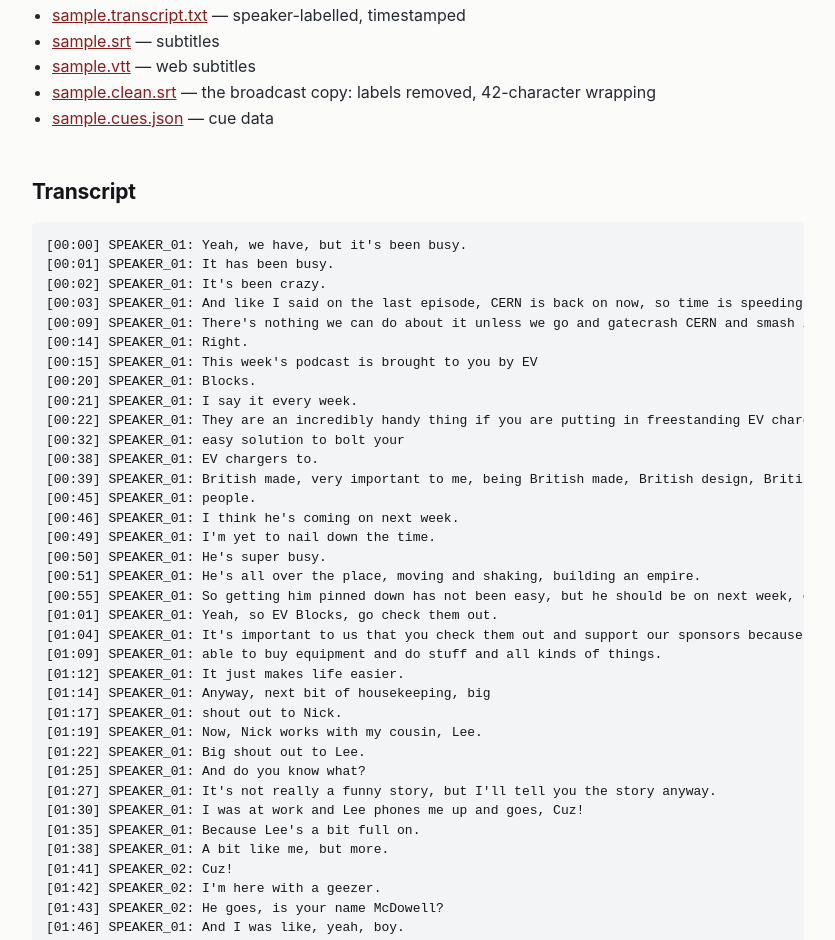
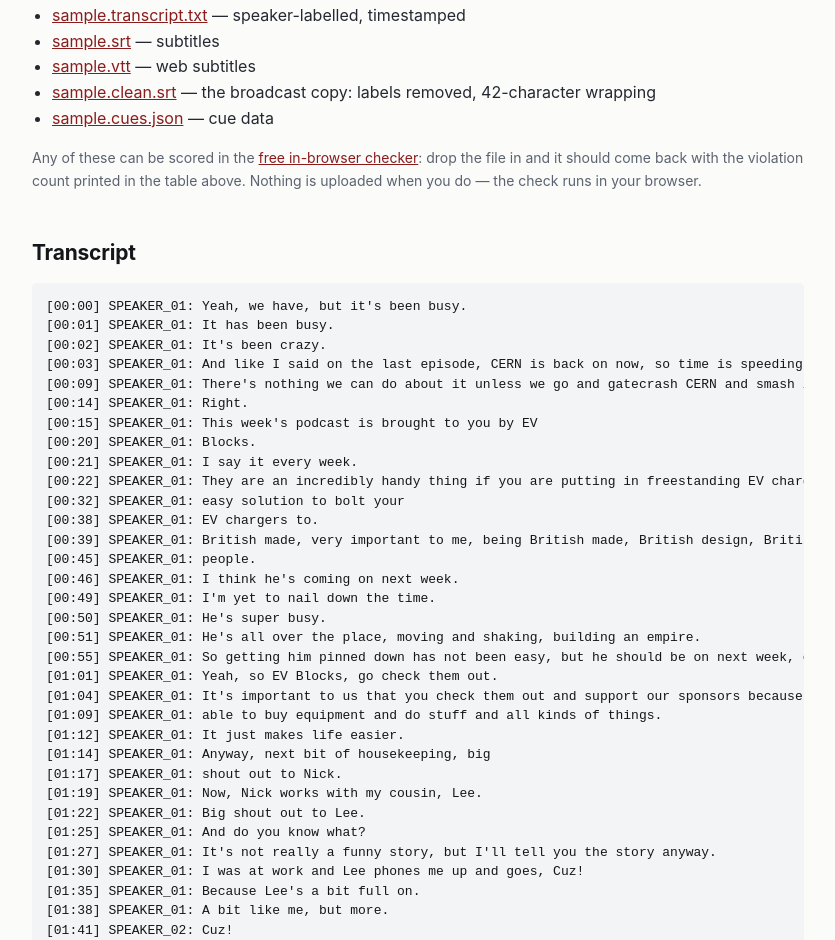
Before and after one commit to noramoneymaker/noramoneymaker.github.io, a plain HTML site: page samples/electricians-podcast.html in a window 1280 px wide. Shown: the part 808-1748 px from the top of the page, without its empty margins (222-1057 px from the left). Drawn offline with Linux system fonts and the light colour scheme.

Commit message:
samples: link each sample to the free checker and say what it should score

```diff
--- a/samples/electricians-podcast.html
+++ b/samples/electricians-podcast.html
@@ -87,6 +87,9 @@ come from. This is a sample of format, not a claim about the whole episode.</p>
 <li><a href="electricians-podcast/sample.clean.srt">sample.clean.srt</a> &mdash; the broadcast copy: labels removed, 42-character wrapping</li>
 <li><a href="electricians-podcast/sample.cues.json">sample.cues.json</a> &mdash; cue data</li>
 </ul>
+<p class="dim">Any of these can be scored in the <a href="/checker.html">free in-browser checker</a>:
+drop the file in and it should come back with the violation count printed in the table above.
+Nothing is uploaded when you do &mdash; the check runs in your browser.</p>
 <h2>Transcript</h2>
 <pre>[00:00] SPEAKER_01: Yeah, we have, but it&#x27;s been busy.
 [00:01] SPEAKER_01: It has been busy.
```
Also changed, not shown: samples/linux-user-space.html (+3 -0 lines), samples/talking-to-change.html (+3 -0 lines).
